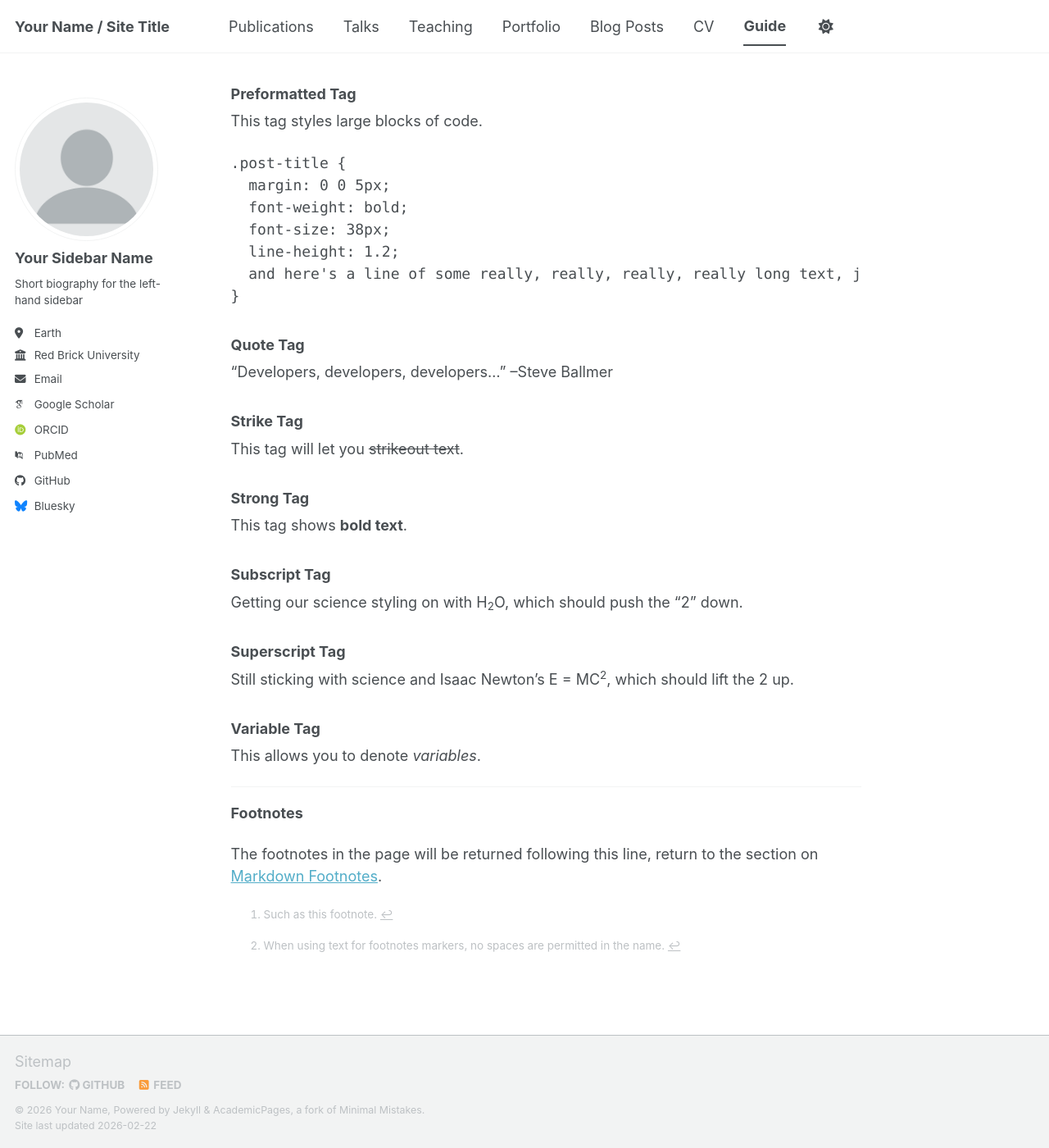
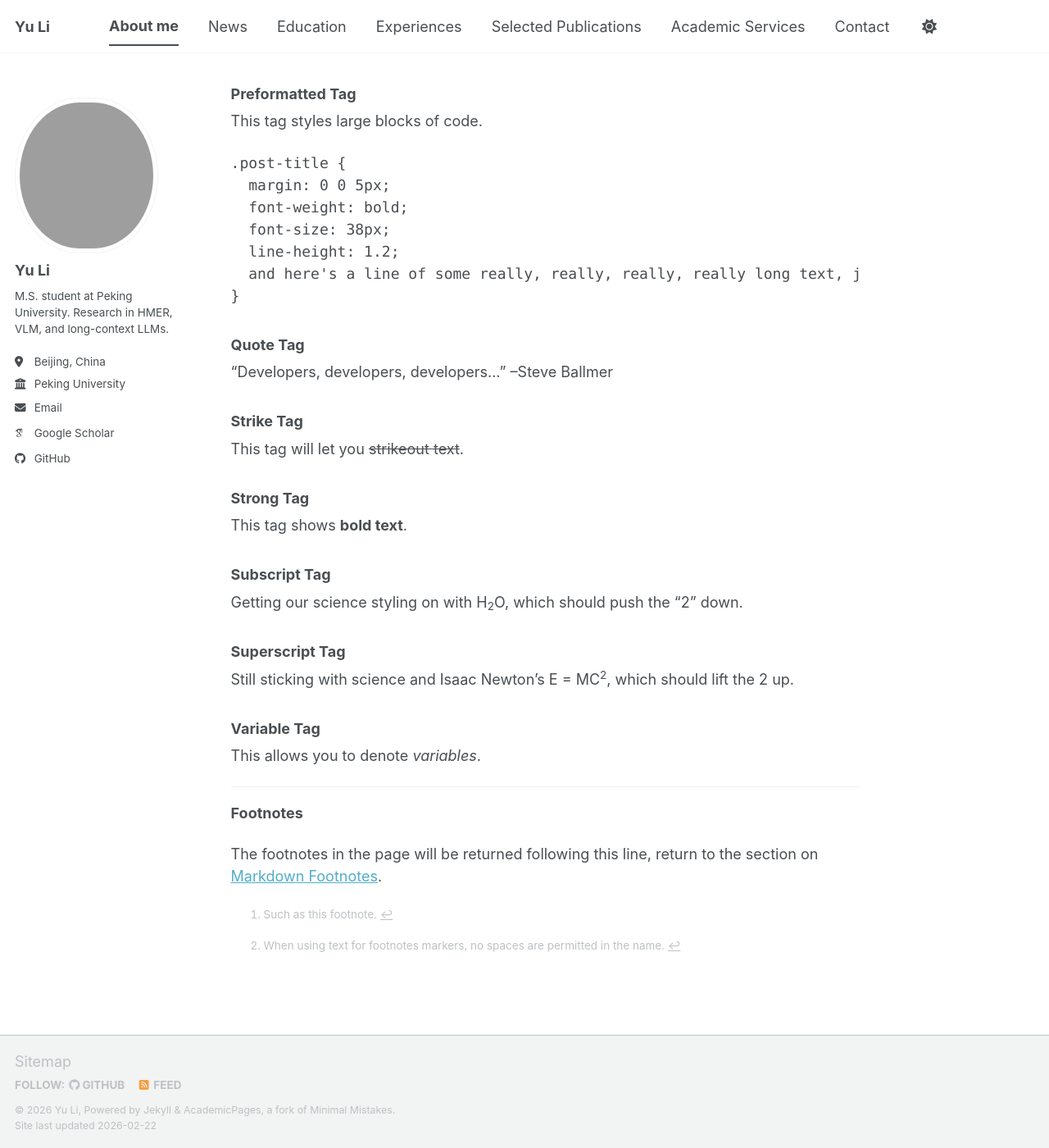
Before and after one commit to BFlameSwift/bflameswift.github.io, a Jekyll site: the page built from _pages/markdown.md, in a window 1280 px wide and 1400 px high, scrolled down 10924 px. Shown: the whole window at 82% size. Built offline with Jekyll 4.4.1, drawn with Linux system fonts in a browser that asks for light colours; emoji names are drawn with the system emoji font; some web fonts are replaced; a script bundle is joined from its source files by our own code; library files that are not in the unit come from our copies.

Commit message:
Update homepage content and style

```diff
--- a/Gemfile
+++ b/Gemfile
@@ -11,3 +11,5 @@
 
 gem 'github-pages'
 gem 'connection_pool', '2.5.0'
+gem 'csv'
+gem 'bigdecimal'
--- a/_config.yml
+++ b/_config.yml
@@ -9,39 +9,39 @@
 # Basic Site Settings
 locale                   : "en-US"
 site_theme               : "default" # The available themes options are "default", "air", "sunrise", "mint", "dirt" and "contrast"
-title                    : "Your Name / Site Title"
+title                    : "Yu Li"
 title_separator          : "-"
-name                     : &name "Your Name"
-description              : &description "Your Name's academic portfolio"   # Update this with a general description of your site, this is the default if not overridden by a page
-url                      : https://academicpages.github.io # The base hostname & protocol for your site e.g. "https://[your GitHub username].github.io",
+name                     : &name "Yu Li"
+description              : &description "Yu Li's academic homepage"
+url                      : https://bflameswift.github.io # The base hostname & protocol for your site e.g. "https://[your GitHub username].github.io",
                                                            # or if you already have some other page hosted on Github then use "https://[your GitHub username].github.io/[Your Repo Name]"
 baseurl                  : "" # the subpath of your site, e.g. "/blog"
-repository               : "academicpages/academicpages.github.io"
+repository               : "BFlameSwift/bflameswift.github.io"
 
 # Site Author - The following control what appear as part of the author content on the side bar.
 #               If a field is blank the icon and link will not appear, otherwise it will be shown.
 #               Additional customization can be done by editing /_includes/author-profile.html
 author:
   # Biographic information
-  avatar           : "profile.png"
-  name             : "Your Sidebar Name"
+  avatar           : "you.jpg"
+  name             : "Yu Li"
   pronouns         : # example: "she/her"
-  bio              : "Short biography for the left-hand sidebar"
-  location         : "Earth"
-  employer         : "Red Brick University"
+  bio              : "M.S. student at Peking University. Research in HMER, VLM, and long-context LLMs."
+  location         : "Beijing, China"
+  employer         : "Peking University"
   uri              : # URL
-  email            : "none@example.org"
+  email            : "liyu@stu.pku.edu.cn"
 
   # Academic websites
   academia         : # URL
   arxiv            : # URL - Update with the correct link to your profile
-  googlescholar    : "https://scholar.google.com/citations?user=PS_CX0AAAAAJ"
+  googlescholar    : "https://scholar.google.com/citations?user=dxkSAiwAAAAJ&hl=zh-CN"
   inspire-hep      : # URL
   impactstory      : # URL
-  orcid            : "https://orcid.org/yourorcidurl"
+  orcid            :
   semantic         : # URL
   ssrn             : # URL
-  pubmed           : "https://www.ncbi.nlm.nih.gov/pubmed/?term=john+snow"
+  pubmed           :
   researchgate     : # URL
   scopus           : # URL
   zotero           : # URL
@@ -51,13 +51,13 @@
   bitbucket        : # Username - Update with your username on the site
   codepen          : # Username
   dribbble         : # Username
-  github           : "academicpages"
+  github           : "BFlameSwift"
   kaggle           : # Username
   stackoverflow    : # User number or user number and name (i.e., use "1" or "1/jeff-atwood")
 
   # Social media
   artstation       : # Username
-  bluesky          : "bsky.app" # Replace this with you Bluesky username
+  bluesky          :
   facebook         : # Username
   flickr           : # Username
   foursquare       : # Username
@@ -152,6 +152,10 @@
   name                   : # If the user or organization name differs from the site's name
   links: # An array of links to social media profiles
 
+# Visitor map
+clustrmaps:
+  site_id                : ""
+  d_token                : ""
 
 # Analytics
 analytics:
--- a/_data/navigation.yml
+++ b/_data/navigation.yml
@@ -1,33 +1,31 @@
-# The following is the order of the links in the header of the website.
-#
-# Changing the order here will adjust the order and you can also add additional
-# links. Removing a link prevents it from showing in the header, but does not
-# prevent it from being included in the site.
-#
-# NOTE that only one of the CV options should be selected, the first is for the
-#      Markdown formatted page while the second is generated using JSON.
+# 主页使用同页锚点导航
+main:
+  - title: "About me"
+    url: /#about
 
-main:
-  - title: "Publications"
-    url: /publications/
+  - title: "News"
+    url: /#news
 
-  - title: "Talks"
-    url: /talks/
+  - title: "Education"
+    url: /#education
 
-  - title: "Teaching"
-    url: /teaching/
+  - title: "Experiences"
+    url: /#experiences
 
-  - title: "Portfolio"
-    url: /portfolio/
+  # - title: "Honors & Awards"
+  #   url: /#honors-awards
 
-  - title: "Blog Posts"
-    url: /year-archive/
+  - title: "Selected Publications"
+    url: /#selected-publications
 
-  - title: "CV"
-    url: /cv/
+  # - title: "Selected Preprints"
+  #   url: /#selected-preprints
 
-  # - title: "CV"
-  #   url: /cv-json/
+  # - title: "Invited Talks"
+  #   url: /#invited-talks
 
-  - title: "Guide"
-    url: /markdown/
+  - title: "Academic Services"
+    url: /#academic-services
+
+  - title: "Contact"
+    url: /#contact
--- a/_includes/masthead.html
+++ b/_includes/masthead.html
@@ -5,7 +5,7 @@
       <nav id="site-nav" class="greedy-nav">
         <button><span class="navicon"></span></button>
         <ul class="visible-links">
-          <li class="masthead__menu-item masthead__menu-item--lg persist {% if page.url == '/' or page.url == '/index.html' %}selected{% endif %}">
+          <li class="masthead__menu-item masthead__menu-item--lg persist">
             <a href="{{ base_path }}/">{{ site.title }}</a>
           </li>
           {% for link in site.data.navigation.main %}
@@ -14,8 +14,11 @@
             {% else %}
               {% assign domain = base_path %}
             {% endif %}
-            <li class="masthead__menu-item {% if page.url contains link.url and link.url != '/' %}selected{% endif %}">
-              <a href="{{ domain }}{{ link.url }}">{{ link.title }}</a>
+            <li class="masthead__menu-item">
+              <a
+                href="{{ domain }}{{ link.url }}"
+                data-anchor-target="{{ link.url | split: '#' | last }}"
+              >{{ link.title }}</a>
             </li>
           {% endfor %}
           <li id="theme-toggle" class="masthead__menu-item persist tail">
@@ -27,3 +30,32 @@
     </div>
   </div>
 </div>
+<script>
+  (function () {
+    var nav = document.getElementById('site-nav');
+    if (!nav) {
+      return;
+    }
+
+    var links = nav.querySelectorAll('a[data-anchor-target]');
+    var homeItem = nav.querySelector('li.masthead__menu-item--lg');
+
+    function setActive() {
+      if (homeItem) {
+        homeItem.classList.remove('selected');
+      }
+      var current = (window.location.hash || '#about').replace('#', '');
+      links.forEach(function (link) {
+        var item = link.parentElement;
+        if (!item) {
+          return;
+        }
+        var target = link.getAttribute('data-anchor-target');
+        item.classList.toggle('selected', target === current);
+      });
+    }
+
+    setActive();
+    window.addEventListener('hashchange', setActive, false);
+  })();
+</script>
--- /dev/null
+++ b/_plugins/legacy_tainted_patch.rb
@@ -0,0 +1,10 @@
+# Compatibility shim for Ruby >= 3.2 where tainted? was removed.
+# Jekyll 3.9 + Liquid 4.0.3 still calls `#tainted?` on generic objects.
+# this keeps local preview working on newer Ruby without changing template data.
+class Object
+  unless method_defined?(:tainted?)
+    def tainted?
+      false
+    end
+  end
+end
--- a/assets/css/main.scss
+++ b/assets/css/main.scss
@@ -41,3 +41,58 @@
     "vendor/font-awesome/solid",
     "vendor/font-awesome/brands"
 ;
+/* Homepage custom styling */
+.page__content h2 {
+  scroll-margin-top: 88px;
+}
+
+.paper-entry {
+  margin: 0.9rem 0 1.1rem;
+  padding: 0.8rem 1rem;
+  border-left: 3px solid #2b6cb0;
+  background: #f8fbff;
+  border-radius: 10px;
+}
+
+.paper-title-link {
+  color: #0b5ed7;
+  text-decoration: underline;
+  text-underline-offset: 2px;
+  font-weight: 700;
+}
+
+.paper-title-link:hover {
+  color: #084298;
+}
+
+.venue-tag {
+  color: #c1121f;
+  font-weight: 700;
+}
+
+.paper-badges {
+  margin-top: 0.4rem;
+}
+
+.paper-badges img {
+  margin-right: 0.4rem;
+  margin-bottom: 0.2rem;
+}
+
+.visitor-counter {
+  margin-top: 0.9rem;
+}
+
+.visitor-counter img {
+  width: 300px;
+  max-width: 100%;
+  border-radius: 8px;
+}
+
+.sidebar .author__avatar img {
+  width: 175px;
+  height: 190px;
+  object-fit: cover;
+  object-position: center 30%;
+  border-radius: 45% / 50%;
+}
```
Also changed, not shown: _pages/about.md (+121 -36 lines), 1 other file.
